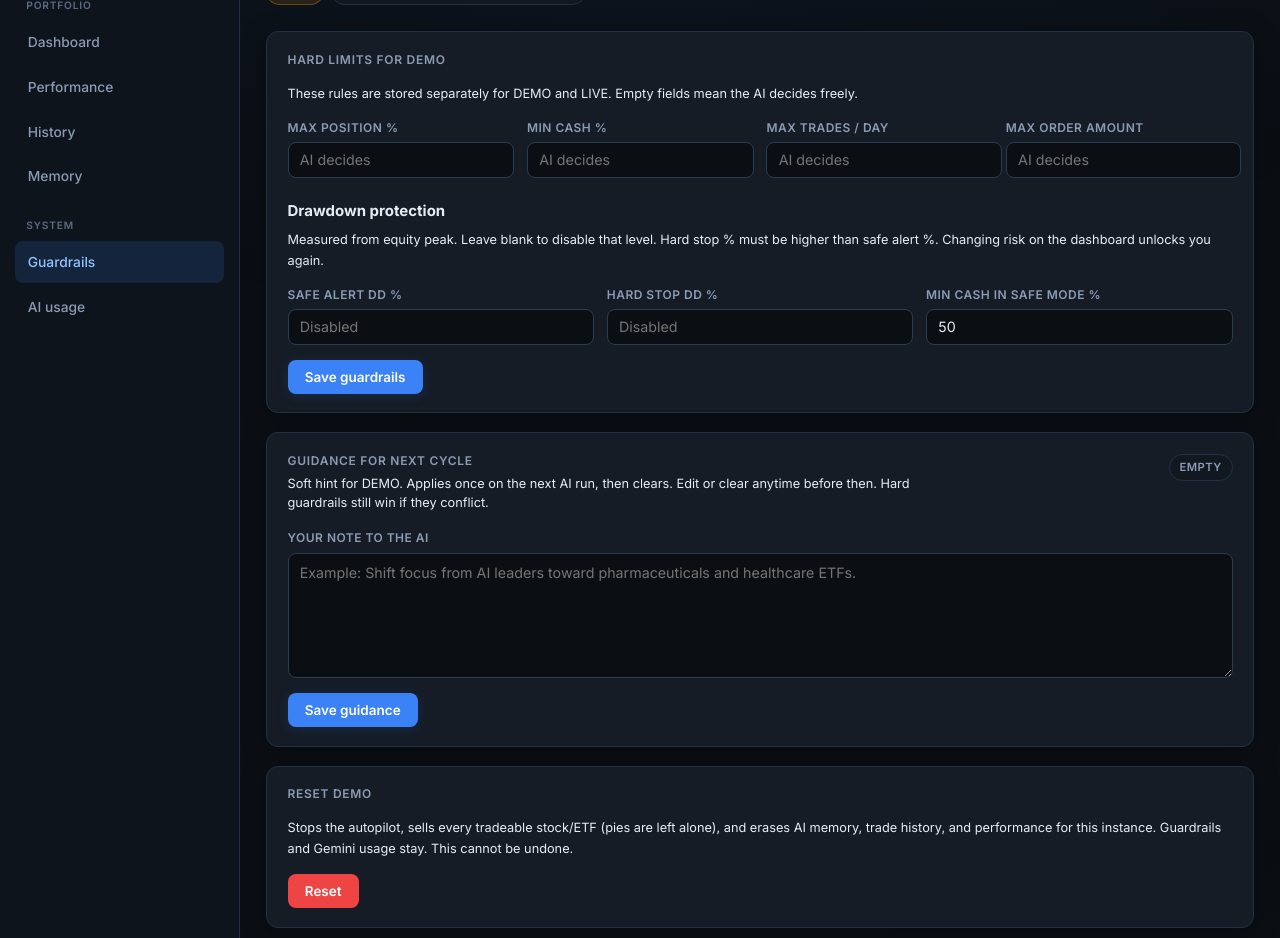
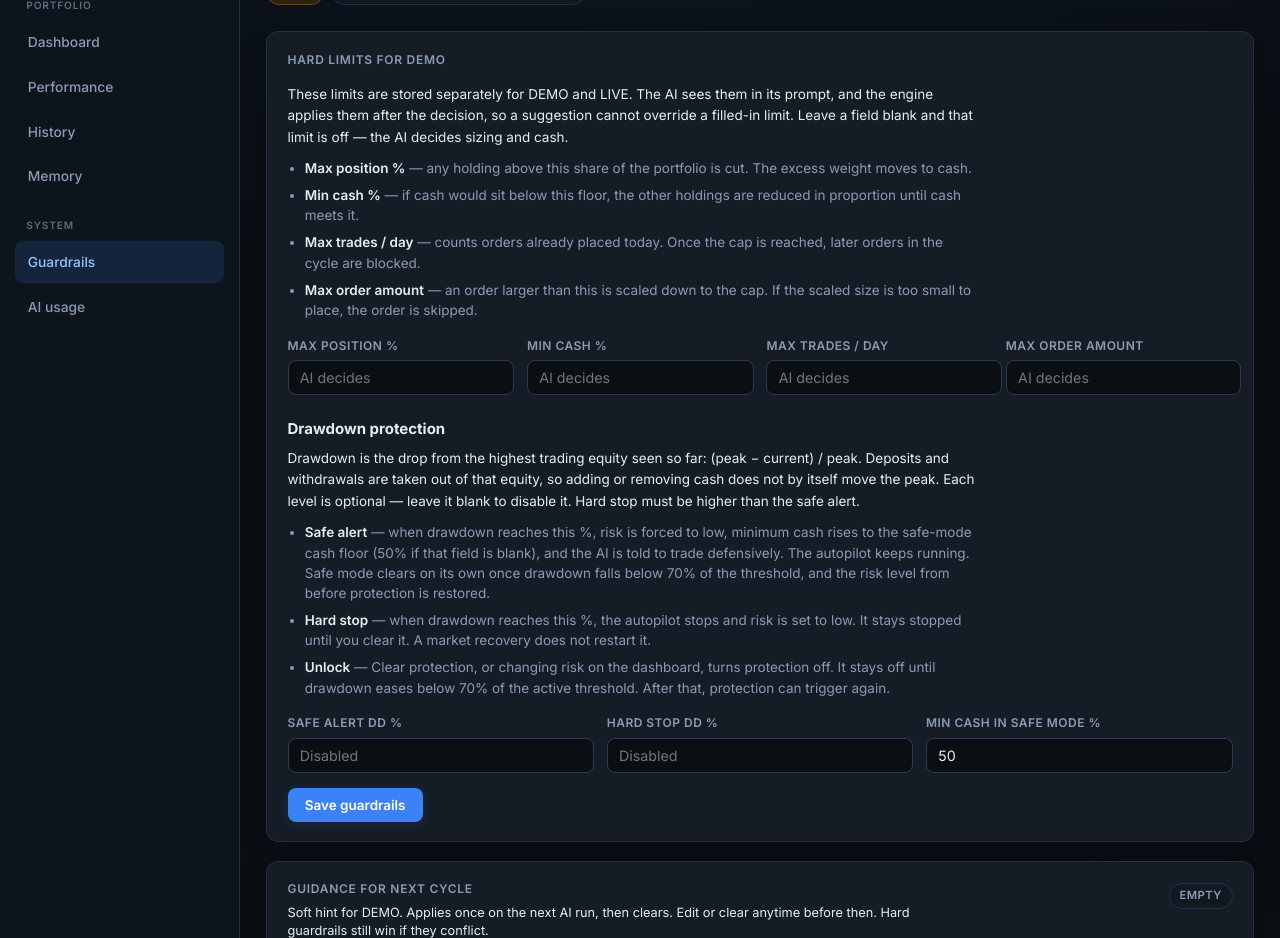
Before and after one commit to hpastrana05/AI_trading_portfolios, a FastAPI app: page /settings in a window 1280 px wide. Shown: the part 95-1033 px from the top of the page. Run offline with FastAPI, Linux system fonts and the light colour scheme.

Commit message:
Explain how guardrails and drawdown protection are enforced.
Co-authored-by: Cursor <cursoragent@cursor.com>

```diff
--- a/static/css/style.css
+++ b/static/css/style.css
@@ -526,6 +526,30 @@ a.btn-primary {
   border: 1px solid var(--border);
   border-radius: var(--radius-sm);
   padding: 0.8rem;
+}
+
+.rule-help {
+  margin: 0 0 1.1rem;
+  max-width: 46rem;
+  color: var(--text-muted);
+  font-size: 0.9rem;
+  line-height: 1.5;
+}
+
+.rule-help p {
+  margin: 0 0 0.65rem;
+}
+
+.rule-help ul {
+  margin: 0;
+  padding-left: 1.15rem;
+  display: grid;
+  gap: 0.45rem;
+}
+
+.rule-help li strong {
+  color: var(--text);
+  font-weight: 600;
 }
 
 .settings-form .form-grid {
--- a/templates/base.html
+++ b/templates/base.html
@@ -7,7 +7,7 @@
   <link rel="preconnect" href="https://fonts.googleapis.com">
   <link rel="preconnect" href="https://fonts.gstatic.com" crossorigin>
   <link href="https://fonts.googleapis.com/css2?family=Inter:wght@400;500;600;700&family=JetBrains+Mono:wght@500;600&display=swap" rel="stylesheet">
-  <link rel="stylesheet" href="/static/css/style.css?v=sellall1">
+  <link rel="stylesheet" href="/static/css/style.css?v=guardrails1">
 </head>
 <body>
   <div class="app-shell">
--- a/templates/settings.html
+++ b/templates/settings.html
@@ -39,7 +39,17 @@
 
   <div class="card">
     <h2>Hard limits for {{ env }}</h2>
-    <p class="meta" style="margin-bottom:1rem">These rules are stored separately for DEMO and LIVE. Empty fields mean the AI decides freely.</p>
+    <div class="rule-help">
+      <p>
+        These limits are stored separately for DEMO and LIVE. The AI sees them in its prompt, and the engine applies them after the decision, so a suggestion cannot override a filled-in limit. Leave a field blank and that limit is off — the AI decides sizing and cash.
+      </p>
+      <ul>
+        <li><strong>Max position %</strong> — any holding above this share of the portfolio is cut. The excess weight moves to cash.</li>
+        <li><strong>Min cash %</strong> — if cash would sit below this floor, the other holdings are reduced in proportion until cash meets it.</li>
+        <li><strong>Max trades / day</strong> — counts orders already placed today. Once the cap is reached, later orders in the cycle are blocked.</li>
+        <li><strong>Max order amount</strong> — an order larger than this is scaled down to the cap. If the scaled size is too small to place, the order is skipped.</li>
+      </ul>
+    </div>
     <form method="post" action="/settings" class="settings-form">
       <div class="form-grid">
         <label>
@@ -61,10 +71,16 @@
       </div>
 
       <h3 style="margin:1.5rem 0 0.5rem;font-size:1rem">Drawdown protection</h3>
-      <p class="meta" style="margin-bottom:1rem">
-        Measured from equity peak. Leave blank to disable that level.
-        Hard stop % must be higher than safe alert %. Changing risk on the dashboard unlocks you again.
-      </p>
+      <div class="rule-help">
+        <p>
+          Drawdown is the drop from the highest trading equity seen so far: (peak − current) / peak. Deposits and withdrawals are taken out of that equity, so adding or removing cash does not by itself move the peak. Each level is optional — leave it blank to disable it. Hard stop must be higher than the safe alert.
+        </p>
+        <ul>
+          <li><strong>Safe alert</strong> — when drawdown reaches this %, risk is forced to low, minimum cash rises to the safe-mode cash floor (50% if that field is blank), and the AI is told to trade defensively. The autopilot keeps running. Safe mode clears on its own once drawdown falls below 70% of the threshold, and the risk level from before protection is restored.</li>
+          <li><strong>Hard stop</strong> — when drawdown reaches this %, the autopilot stops and risk is set to low. It stays stopped until you clear it. A market recovery does not restart it.</li>
+          <li><strong>Unlock</strong> — Clear protection, or changing risk on the dashboard, turns protection off. It stays off until drawdown eases below 70% of the active threshold. After that, protection can trigger again.</li>
+        </ul>
+      </div>
       <div class="form-grid">
         <label>
           <span>Safe alert DD %</span>
```
